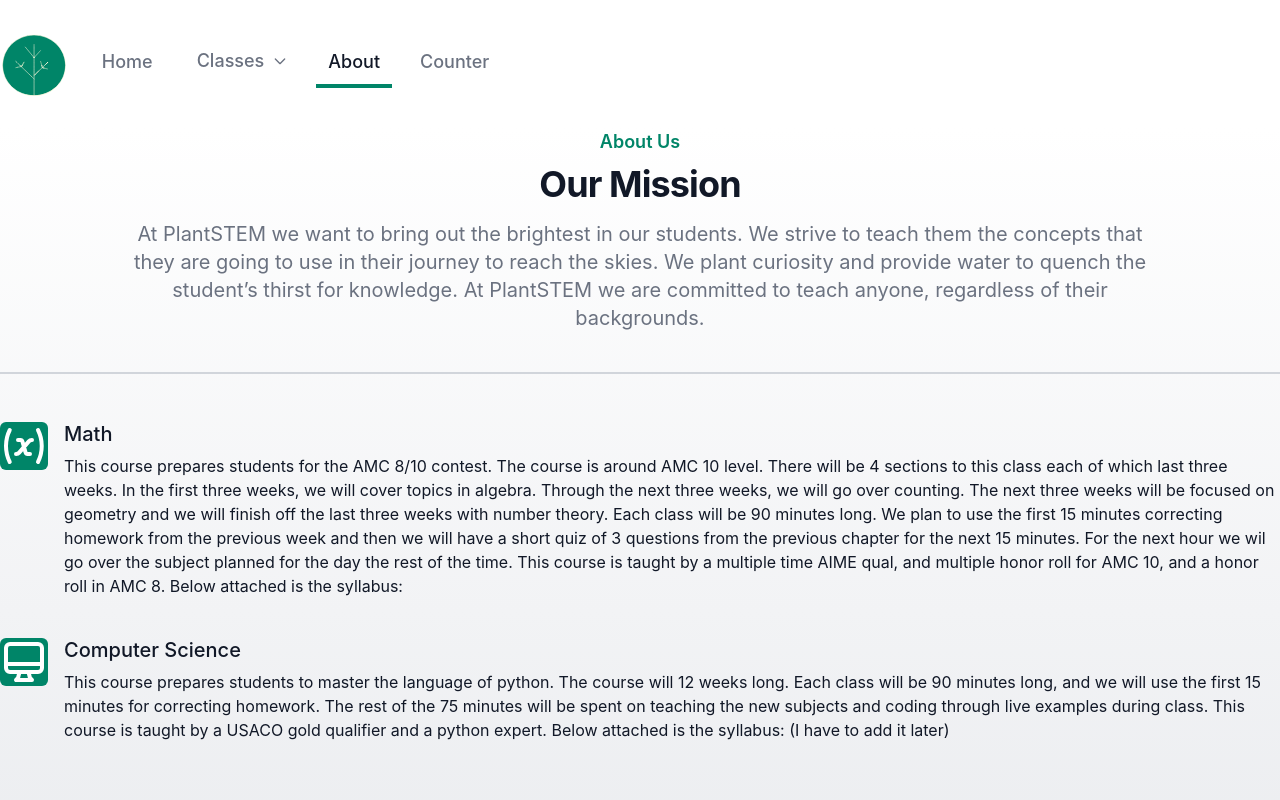
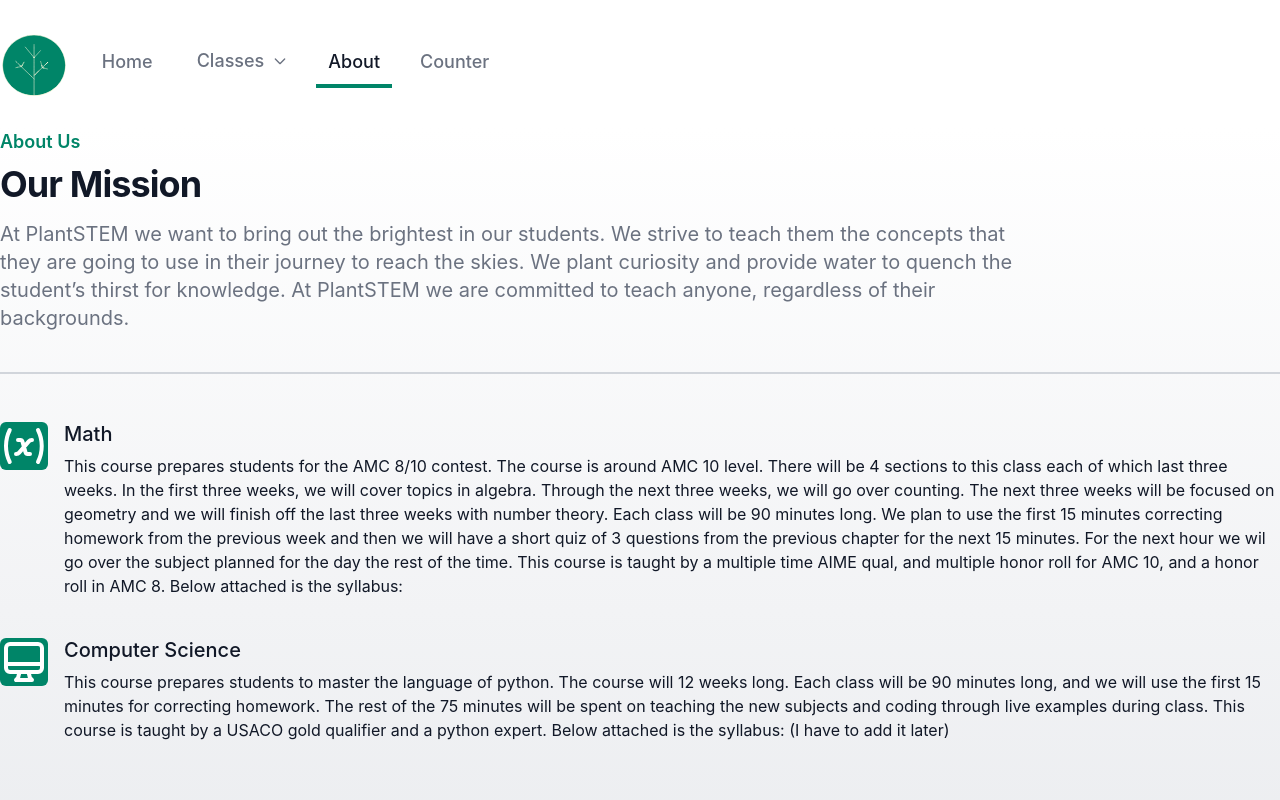
Before and after one commit to Kevin-Liu-01/PlantSTEM, a Next.js app: page /about in a window 1280 px wide. Shown: the top 800 px of the page. Built offline with nearby package versions, Linux system fonts and the light colour scheme.

Commit message:
Change about page formatting

```diff
--- a/components/About.tsx
+++ b/components/About.tsx
@@ -16,12 +16,12 @@
 
       <div className="bg-gradient-to-b  from-white to-gray-200  pb-12 ">
         <div className="px-4 sm:px-6 lg:px-0">
-          <div className="mx-auto max-w-7xl lg:text-center">
+          <div className="mx-auto max-w-7xl">
             <h2 className="text-lg font-semibold text-plantGreen">About Us</h2>
             <p className="mt-2 text-3xl font-bold leading-8 tracking-tight text-gray-900 sm:text-4xl">
               Our Mission
             </p>
-            <p className="mt-4 max-w-5xl text-xl text-gray-500 lg:mx-auto">
+            <p className="mt-4 max-w-5xl text-xl text-gray-500 ">
               At PlantSTEM we want to bring out the brightest in our students.
               We strive to teach them the concepts that they are going to use in
               their journey to reach the skies. We plant curiosity and provide
```
